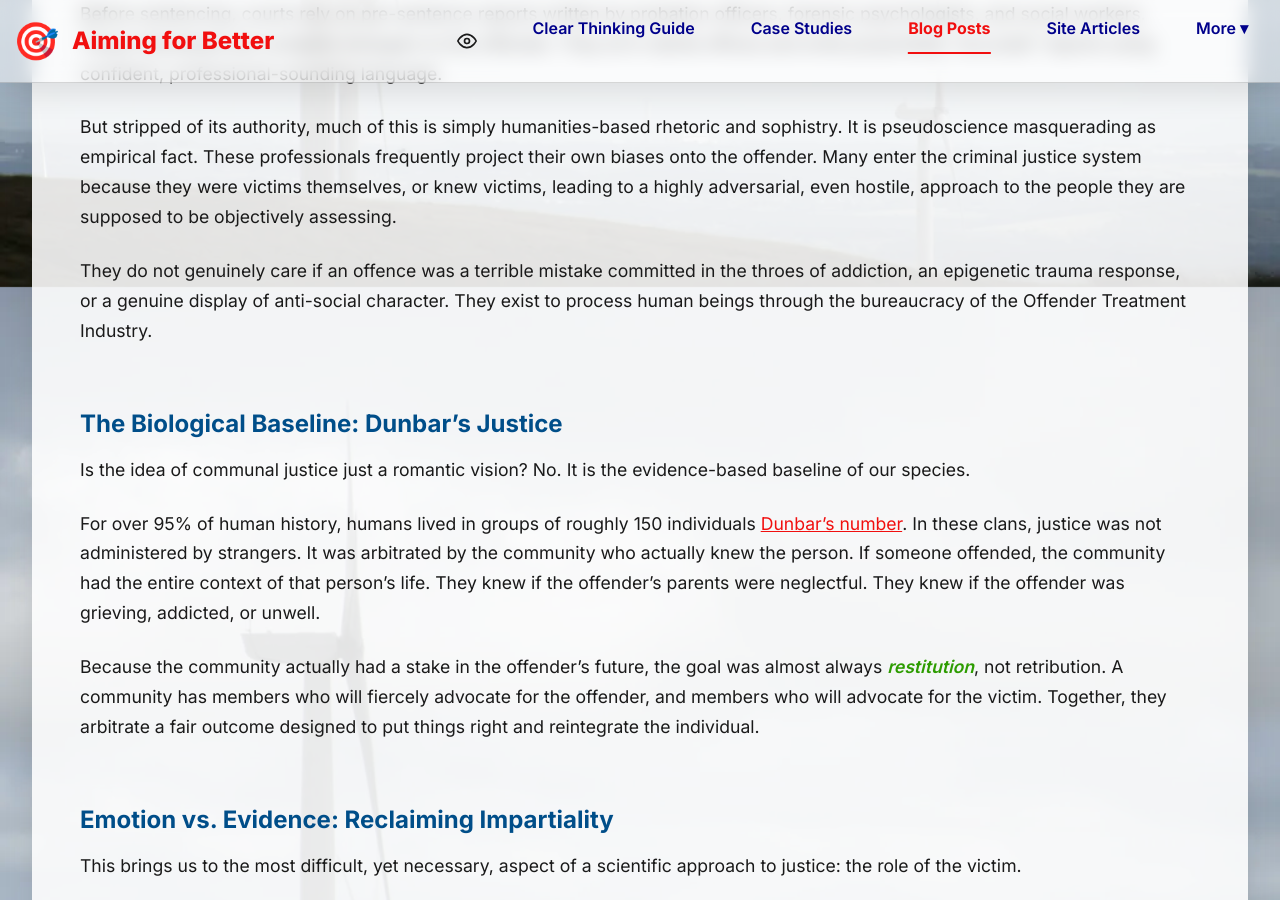
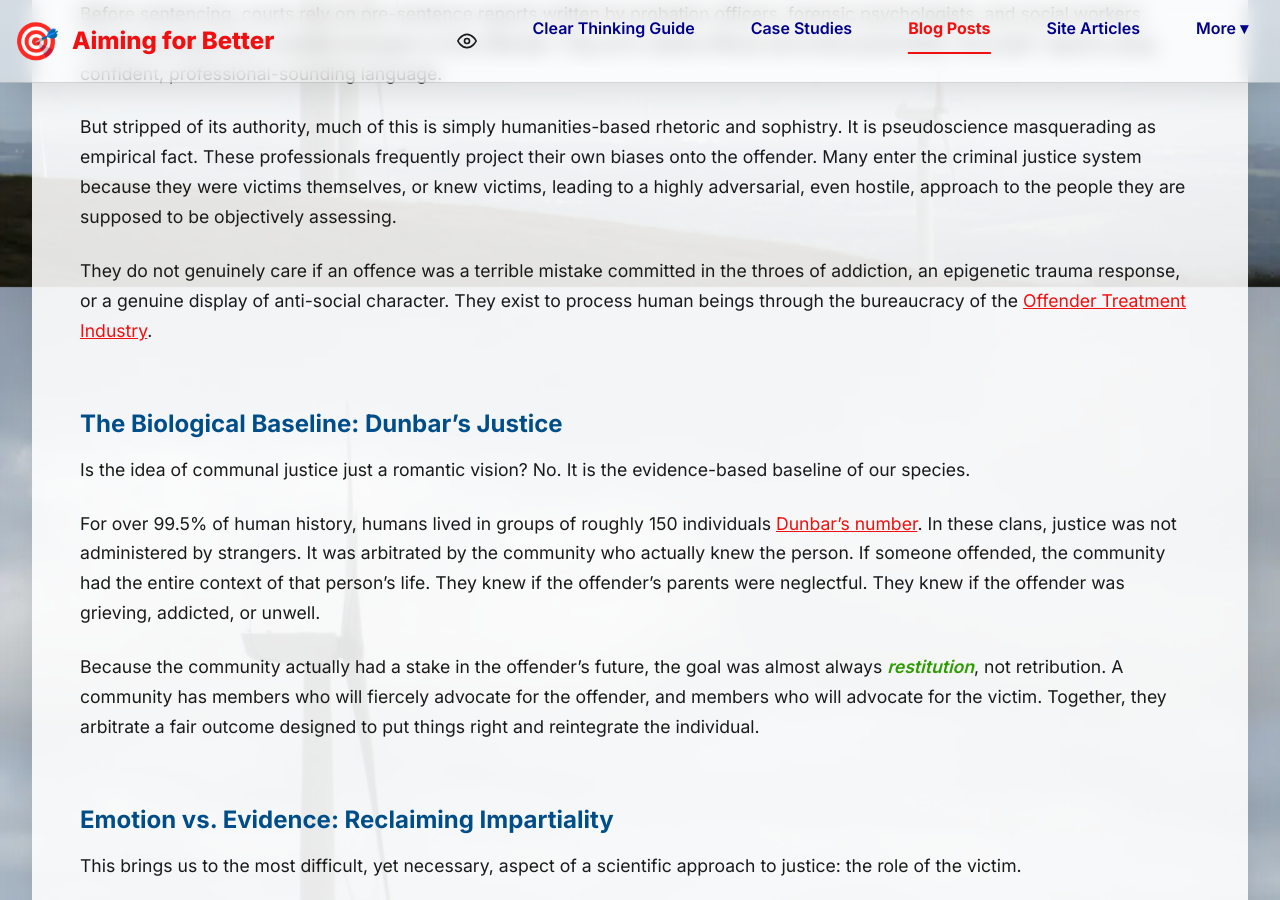
Before and after one commit to scientific-worldview/aiming-for-better, a Jekyll site: the page built from _posts/2026-09-07-communal-justice.md, in a window 1280 px wide and 900 px high, scrolled down 1633 px. Built offline with Jekyll 4.4.1, drawn with Linux system fonts in a browser that asks for light colours; some web fonts are replaced.

Commit message:
More corrections, but random

```diff
--- a/_posts/2026-09-07-communal-justice.md
+++ b/_posts/2026-09-07-communal-justice.md
@@ -37,13 +37,13 @@ Before sentencing, courts rely on pre-sentence reports written by probation offi
 
 But stripped of its authority, much of this is simply humanities-based rhetoric and sophistry. It is pseudoscience masquerading as empirical fact. These professionals frequently project their own biases onto the offender. Many enter the criminal justice system because they were victims themselves, or knew victims, leading to a highly adversarial, even hostile, approach to the people they are supposed to be objectively assessing.
 
-They do not genuinely care if an offence was a terrible mistake committed in the throes of addiction, an epigenetic trauma response, or a genuine display of anti-social character. They exist to process human beings through the bureaucracy of the Offender Treatment Industry.
+They do not genuinely care if an offence was a terrible mistake committed in the throes of addiction, an epigenetic trauma response, or a genuine display of anti-social character. They exist to process human beings through the bureaucracy of the [Offender Treatment Industry]({{ "/case-studies/pseudoscience/offender-treatment-industry/" | relative_url }}).
 
 ### The Biological Baseline: Dunbar’s Justice
 
 Is the idea of communal justice just a romantic vision? No. It is the evidence-based baseline of our species.
 
-For over 95% of human history, humans lived in groups of roughly 150 individuals [Dunbar's number]({{ "/glossary/" | relative_url }}#dunbars-number). In these clans, justice was not administered by strangers. It was arbitrated by the community who actually knew the person. If someone offended, the community had the entire context of that person's life. They knew if the offender's parents were neglectful. They knew if the offender was grieving, addicted, or unwell.
+For over 99.5% of human history, humans lived in groups of roughly 150 individuals [Dunbar's number]({{ "/glossary/" | relative_url }}#dunbars-number). In these clans, justice was not administered by strangers. It was arbitrated by the community who actually knew the person. If someone offended, the community had the entire context of that person's life. They knew if the offender's parents were neglectful. They knew if the offender was grieving, addicted, or unwell.
 
 Because the community actually had a stake in the offender's future, the goal was almost always *restitution*, not retribution. A community has members who will fiercely advocate for the offender, and members who will advocate for the victim. Together, they arbitrate a fair outcome designed to put things right and reintegrate the individual.
 
```
Also changed, not shown: _guide/02-First-Principles/05-scientific-method.md (+1 -1 lines), _guide/03-Human-History/38-learning-difficulties.md (+1 -1 lines).
